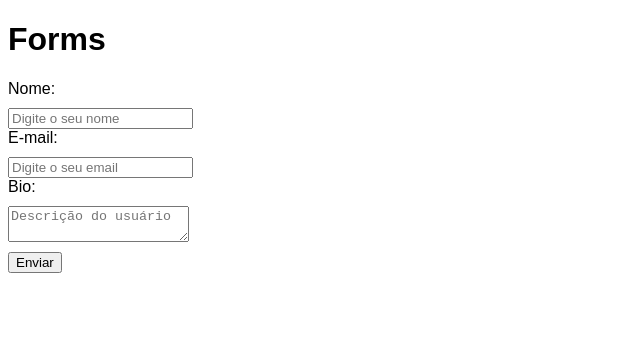
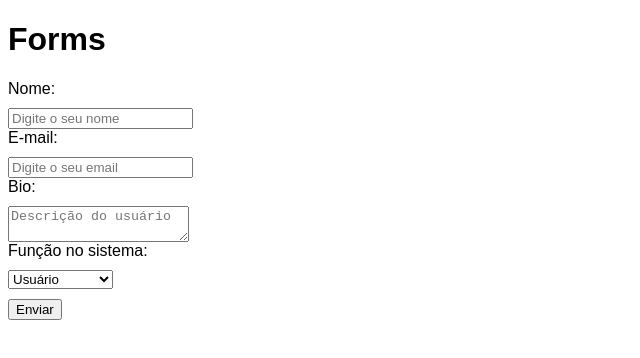
Before and after one commit to flaviare1s/curso-react, a React (Vite) app in the folder 5_FORM_EM_REACT/: page / in a window 1280 px wide. Shown: the top 358 px of the page, without its empty margins (0-640 px from the left). Built offline with nearby package versions, Linux system fonts and the light colour scheme.

Commit message:
Usando select

```diff
--- a/5_FORM_EM_REACT/src/components/MyForm.jsx
+++ b/5_FORM_EM_REACT/src/components/MyForm.jsx
@@ -7,7 +7,9 @@
   const [name, setName] = useState(user ? user.name : '')
   const [email, setEmail] = useState(user ? user.email : '')
 
-  const [bio, setBio] = useState()
+  const [bio, setBio] = useState("")
+
+  const [role, setRole] = useState("")
 
   const handleName = (e) => {
     setName(e.target.value)
@@ -19,11 +21,13 @@
    const handleSubmit = (e) => {
     e.preventDefault()
     console.log("Enviando o formulário")
-    console.log(name, email, bio)
+    console.log(name, email, bio, role)
 
     // 7. Limpar formulário:
     setName("")
     setEmail("")
+    setBio("")
+    setRole("")
    }
 
   return (
@@ -46,6 +50,15 @@
           <span>Bio: </span>
           <textarea name="bio" placeholder='Descrição do usuário' onChange={(e) => setBio(e.target.value)} value={bio} ></textarea>
         </label>
+        {/* Select: */}
+        <label>
+          <span>Função no sistema:</span>
+          <select name="role" onChange={(e) => setRole(e.target.value)}>
+            <option value="user">Usuário</option>
+            <option value="editor">Editor</option>
+            <option value="administrador">Administrador</option>
+          </select>
+        </label>
         <input type="submit" value="Enviar" />
       </form>
     </div>
```
